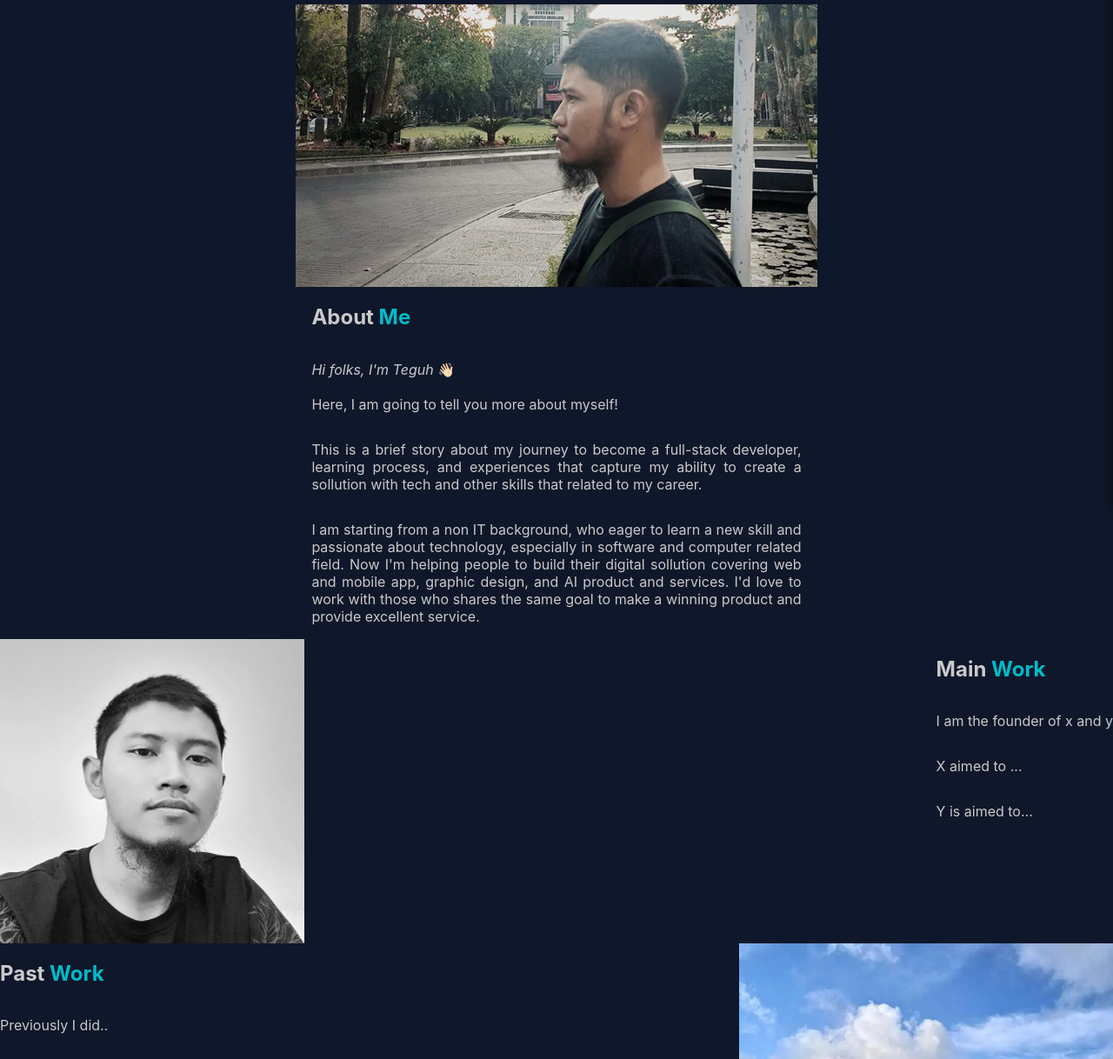
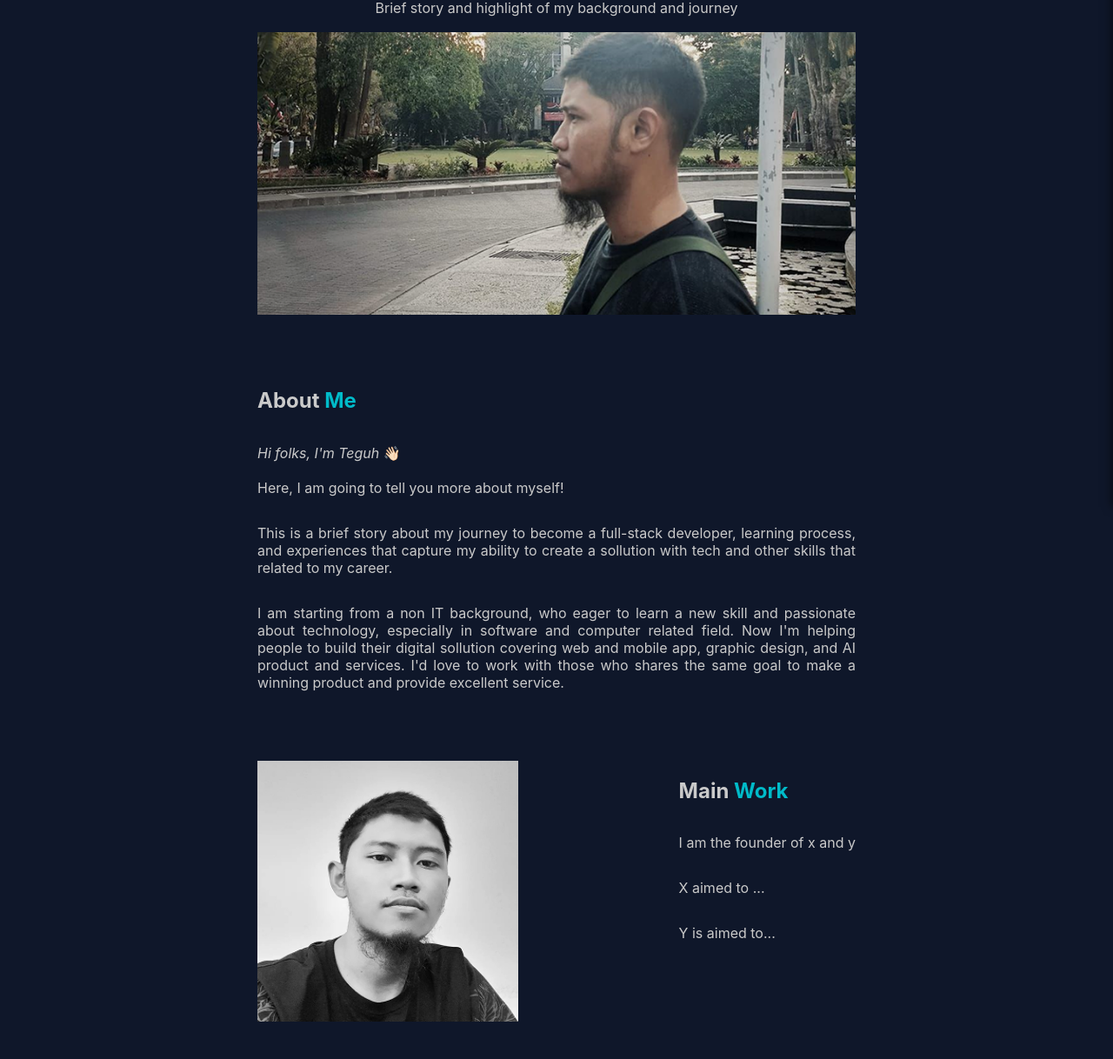
Before and after one commit to teguh-anggar/teguhanggar.com, a plain HTML site: page about/index.html in a window 1280 px wide. Shown: the part 217-1435 px from the top of the page at 87% size. Drawn offline with Linux system fonts and the light colour scheme.

Commit message:
feat: enhance about page layout and sections

```diff
--- a/about/index.html
+++ b/about/index.html
@@ -50,7 +50,7 @@
     </aside>
 
     <main class="main-body">
-      <section class="about-header">
+      <section class="container about-header">
         <div class="about-header-title">
           <p>~ 1.5 min read</p>
           <h1>About <span class="highlighted-text">Teguh Anggar</span></h1>
@@ -62,10 +62,12 @@
           class="about-hero"
           src="/images/about-hero.png"
           alt="Teguh Anggar"
+          width="600"
+          height="325"
         />
       </section>
 
-      <section class="about-me">
+      <section class="container about-me">
         <h2>About <span class="highlighted-text">Me</span></h2>
         <p>
           <i> Hi folks, I'm Teguh</i> 👋🏻<br />
@@ -88,11 +90,12 @@
         </p>
       </section>
 
-      <section class="main-work">
+      <section class="container main-work">
         <img
-          class="main-work-image"
+          class="section-photo"
           src="/images/main-work.png"
           alt="Teguh Anggar"
+          width="300"
         />
         <div class="work-content">
           <h2>Main <span class="highlighted-text">Work</span></h2>
@@ -102,7 +105,7 @@
         </div>
       </section>
 
-      <section class="past-work">
+      <section class="container past-work">
         <div class="work-content">
           <h2>Past <span class="highlighted-text">Work</span></h2>
           <p>Previously I did..</p>
@@ -113,9 +116,10 @@
           </ul>
         </div>
         <img
+          class="section-photo"
           src="/images/past-work.png"
           alt="Past work experience"
-          class="work-image"
+          width="300"
         />
       </section>
     </main>
--- a/style.css
+++ b/style.css
@@ -567,6 +567,18 @@ footer {
   background-color: #202022;
 }
 
+.container {
+  margin: 0 auto;
+  width: 100%;
+  max-width: 720px;
+  padding: 2rem 1rem;
+}
+
+.section-photo {
+  width: 300px;
+  object-fit: cover;
+}
+
 .logo-footer {
   width: 20px;
 }
@@ -578,8 +590,22 @@ footer {
 }
 
 .about-hero {
-  width: 600px;
-  height: 325px;
+  width: 100%;
+  object-fit: cover;
+}
+
+.about-me {
+  display: flex;
+  flex-direction: column;
+  align-items: flex-start;
+  text-align: justify;
+}
+
+.main-work {
+  display: flex;
+  flex-direction: row;
+  justify-content: space-between;
+  text-align: justify;
 }
 
 .about-header {
@@ -598,30 +624,6 @@ footer {
 .main-body {
   background: #0f172a;
   background-size: cover;
-}
-
-.about-me {
-  display: flex;
-  flex-direction: column;
-  align-items: flex-start;
-  text-align: justify;
-  margin: 0 28vw;
-}
-
-.main-work {
-  display: flex;
-  flex-direction: row;
-  justify-content: space-between;
-  text-align: justify;
-}
-
-.main-work-image {
-  display: flex;
-  flex-direction: row;
-  justify-content: flex-start;
-  height: 350px;
-  width: 350px;
-  margin-left: 0;
 }
 
 .work-content {
```
